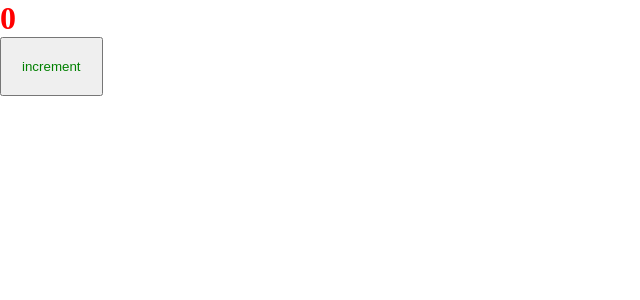
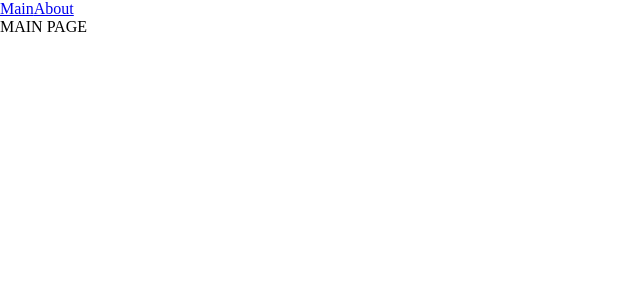
Before and after one commit to gronula/react-demo-app, a React app: page / in a window 1280 px wide. Shown: the top 300 px of the page, without its empty margins (0-640 px from the left). Built offline with nearby package versions, Linux system fonts and the light colour scheme.

Commit message:
feat: adds react router

```diff
--- a/package.json
+++ b/package.json
@@ -30,6 +30,7 @@
     "@types/node": "^18.11.18",
     "@types/react": "^17.0.53",
     "@types/react-dom": "^17.0.18",
+    "@types/react-router-dom": "^5.3.3",
     "@types/webpack": "^5.28.0",
     "@types/webpack-dev-server": "^4.7.2",
     "css-loader": "^6.7.3",
@@ -48,6 +49,7 @@
   },
   "dependencies": {
     "react": "^17.0.2",
-    "react-dom": "^17.0.2"
+    "react-dom": "^17.0.2",
+    "react-router-dom": "^6.8.0"
   }
 }
--- a/src/App.tsx
+++ b/src/App.tsx
@@ -1,11 +1,21 @@
 import './index.scss'
-import { FC } from 'react';
-import Counter from './components/Counter';
+import { FC, Suspense } from 'react';
+import { Link, Route, Routes } from 'react-router-dom';
+import { MainPageAsync } from './pages/MainPage/MainPage.async';
+import { AboutPageAsync } from './pages/AboutPage/AboutPage.async';
 
 const App: FC = () => {
   return (
     <div className="app">
-      <Counter />
+      <Link to={'/'}>Main</Link>
+      <Link to={'/about'}>About</Link>
+
+      <Suspense fallback={<div>Loading...</div>}>
+        <Routes>
+          <Route path={'/'} element={<MainPageAsync />} />
+          <Route path={'/about'} element={<AboutPageAsync />} />
+        </Routes>
+      </Suspense>
     </div>
   );
 };
--- a/src/index.tsx
+++ b/src/index.tsx
@@ -1,7 +1,10 @@
 import { render } from "react-dom";
+import { BrowserRouter } from "react-router-dom";
 import App from "./App";
 
 render(
-  <App />,
+  <BrowserRouter>
+    <App />
+  </BrowserRouter>,
   document.getElementById('root')
 )
--- /dev/null
+++ b/src/pages/AboutPage/AboutPage.async.tsx
@@ -0,0 +1,3 @@
+import { lazy } from "react";
+
+export const AboutPageAsync = lazy(() => import('./AboutPage'))
--- /dev/null
+++ b/src/pages/AboutPage/AboutPage.tsx
@@ -0,0 +1,11 @@
+import { FC } from 'react';
+
+const AboutPage: FC = () => {
+  return (
+    <div>
+      ABOUT PAGE
+    </div>
+  );
+};
+
+export default AboutPage;
--- /dev/null
+++ b/src/pages/MainPage/MainPage.async.tsx
@@ -0,0 +1,3 @@
+import { lazy } from "react";
+
+export const MainPageAsync = lazy(() => import('./MainPage'))
--- /dev/null
+++ b/src/pages/MainPage/MainPage.tsx
@@ -0,0 +1,11 @@
+import { FC } from 'react';
+
+const MainPage: FC = () => {
+  return (
+    <div>
+      MAIN PAGE
+    </div>
+  );
+};
+
+export default MainPage;
```
Also changed, not shown: 2 other files (tests, documents, lock files or other folders).
